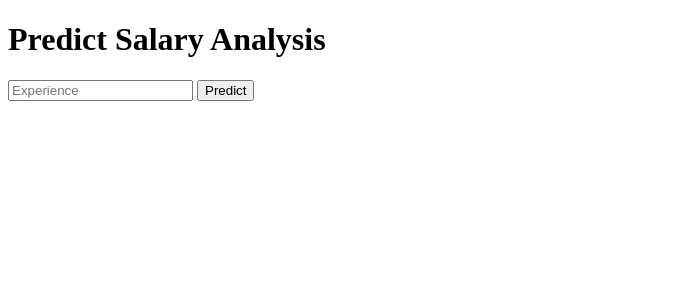
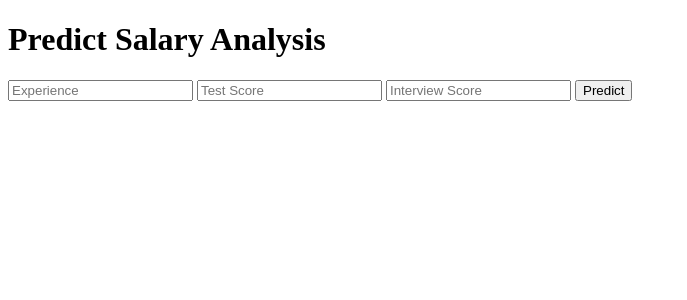
Before and after one commit to kumarjay/heroku_demo, a Flask app: page / in a window 1280 px wide. Shown: the top 300 px of the page, without its empty margins (0-687 px from the left). Run offline with Flask 2, Linux system fonts and the light colour scheme; parts of the project's set-up code (start-up, migrations or seed data) failed here and were passed over.

Commit message:
Update index.html

```diff
--- a/templates/index.html
+++ b/templates/index.html
@@ -18,6 +18,8 @@
      <!-- Main Input For Receiving Query to our ML -->
     <form action="{{ url_for('predict')}}"method="post">
     	<input type="text" name="experience" placeholder="Experience" required="required" />
+	<input type="text" name="test_score" placeholder="Test Score" required="required" />
+	<input type="text" name="interview_score" placeholder="Interview Score" required="required" />
 
 
         <button type="submit" class="btn btn-primary btn-block btn-large">Predict</button>
```
